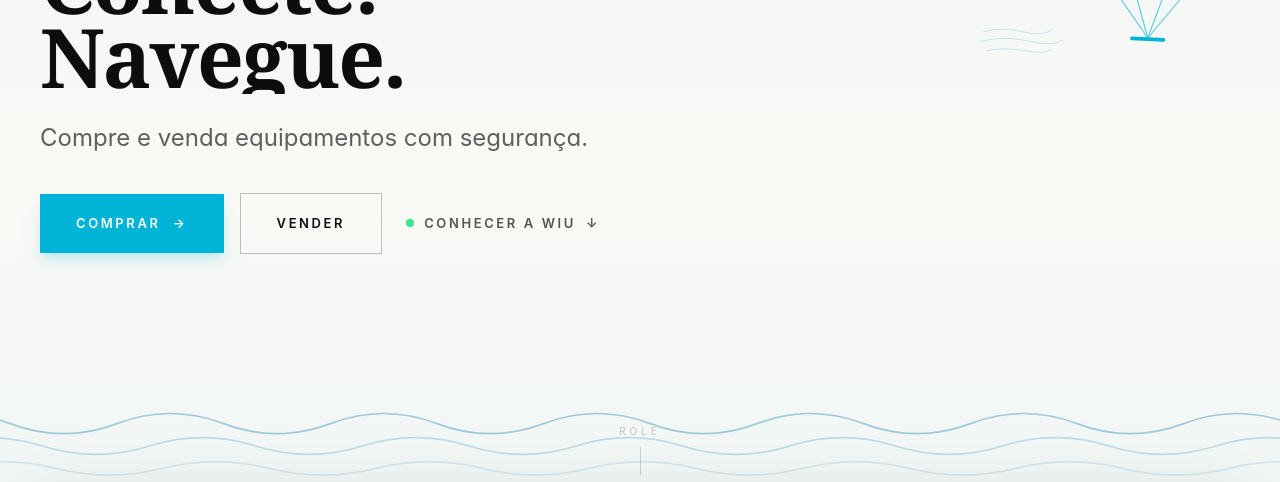
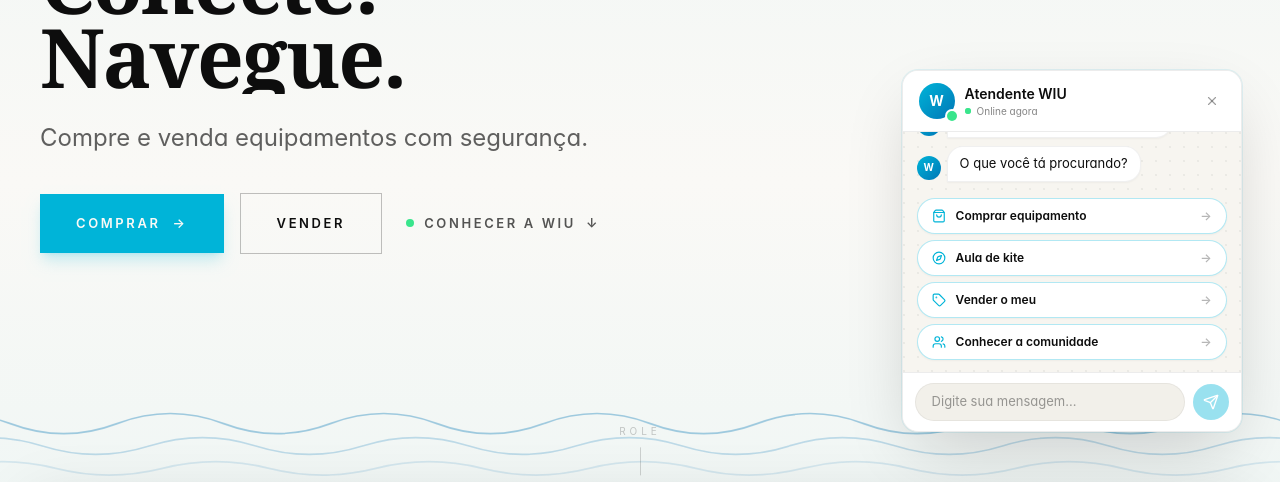
Before and after one commit to wiu-sup-brazil/wiu-site, a React (Vite) app: page / in a window 1280 px wide. Shown: the part 298-780 px from the top of the page. Built offline with nearby package versions, Linux system fonts and the light colour scheme; no server answers; the database is empty.

Commit message:
Update Hero.tsx

```diff
--- a/src/components/site/Hero.tsx
+++ b/src/components/site/Hero.tsx
@@ -1,6 +1,18 @@
-import { useRef } from "react";
-import { motion, useReducedMotion, useScroll, useTransform } from "motion/react";
+import { useEffect, useRef, useState } from "react";
+import { motion, AnimatePresence, useReducedMotion, useScroll, useTransform, useMotionValueEvent } from "motion/react";
 import { SunShape, BirdsShape, KiteShape, WindStreaks, SeaWaves } from "./KiteDecor";
+import { X, Send, ShoppingBag, Compass, Tag, Users } from "lucide-react";
+
+const WHATSAPP = "5585998477678";
+
+type ChatMsg = { from: "ia" | "user"; text: string };
+
+const IA_OPTIONS = [
+  { icon: ShoppingBag, label: "Comprar equipamento", href: "#marketplace" },
+  { icon: Compass, label: "Aula de kite", href: "#plataforma" },
+  { icon: Tag, label: "Vender o meu", href: `https://wa.me/${WHATSAPP}?text=${encodeURIComponent("Oi! Quero vender meu equipamento na WIU.")}` },
+  { icon: Users, label: "Conhecer a comunidade", href: "#comunidade" },
+];
 
 export function Hero() {
   const ref = useRef<HTMLDivElement>(null);
@@ -17,6 +29,21 @@
   const kiteX = useTransform(scrollYProgress, [0, 1], ["0vw", "-30vw"]);
   const kiteXMobile = useTransform(scrollYProgress, [0, 1], ["0vw", "8vw"]);
   const kiteRotate = useTransform(scrollYProgress, [0, 0.5, 1], [0, 8, -6]);
+
+  /* Chat IA: acompanha o scroll (desce junto) e some caso o usuário não
+     interaja. Se digitar ou clicar numa opção, permanece visível. */
+  const chatY = useTransform(scrollYProgress, [0, 0.6], ["0vh", "50vh"]);
+  const chatScrollOpacity = useTransform(scrollYProgress, [0, 0.15], [1, 0]);
+
+  const interactedRef = useRef(false);
+  const [pointerNone, setPointerNone] = useState(false);
+  const [chatClosed, setChatClosed] = useState(false);
+
+  const chatOpacity = useTransform(chatScrollOpacity, (v) => (interactedRef.current ? 1 : v));
+
+  useMotionValueEvent(chatOpacity, "change", (v) => {
+    setPointerNone(v < 0.05);
+  });
 
   return (
     <section ref={ref} id="top" className="relative min-h-[100vh] overflow-x-clip bg-paper">
@@ -37,8 +64,7 @@
         <SeaWaves color="currentColor" className="h-full w-full" />
       </div>
 
-      {/* Pipa: entra planando ao abrir e depois desce junto com o scroll,
-          atravessando pro bloco seguinte. Mobile usa um desvio X próprio. */}
+      {/* Pipa mobile */}
       <motion.div
         aria-hidden
         className="pointer-events-none absolute z-30 right-[20%] bottom-[12%] w-24 md:hidden"
@@ -57,9 +83,10 @@
         </motion.div>
       </motion.div>
 
+      {/* Pipa desktop */}
       <motion.div
         aria-hidden
-        className="pointer-events-none absolute z-30 hidden md:block md:right-[3%] md:top-[26%] md:w-36 lg:w-44"
+        className="pointer-events-none absolute z-30 hidden md:block md:right-[3%] md:top-[16%] md:w-32 lg:w-36"
         initial={{ y: "-55vh", x: "10vw", rotate: -30, opacity: 0 }}
         animate={{ y: 0, x: 0, rotate: 0, opacity: 1 }}
         transition={{ duration: 2.4, delay: 0.3, ease: [0.15, 0.8, 0.2, 1] }}
@@ -75,9 +102,10 @@
         </motion.div>
       </motion.div>
 
+      {/* Sol/pássaros/vento */}
       <motion.div aria-hidden style={sceneStyle} className="hidden md:block pointer-events-none absolute inset-0">
         <motion.div
-          className="absolute right-[6%] top-[10%] w-28 lg:w-36 text-ink/80"
+          className="absolute right-[6%] top-[6%] w-24 lg:w-28 text-ink/80"
           animate={reduce ? undefined : { scale: [1, 1.05, 1] }}
           transition={{ duration: 6, repeat: Infinity, ease: "easeInOut" }}
         >
@@ -93,13 +121,36 @@
         </motion.div>
 
         <div
-          className="absolute right-[16%] top-[40%] w-20 lg:w-24 wind-drift text-accent/50"
+          className="absolute right-[16%] top-[30%] w-16 lg:w-20 wind-drift text-accent/50"
           style={{ animationDelay: "1s" }}
         >
           <WindStreaks color="currentColor" />
         </div>
       </motion.div>
 
+      {/* Chat IA — canto direito, abaixo da pipa. Some ao rolar se não interagir. */}
+      <AnimatePresence>
+        {!chatClosed && (
+          <motion.div
+            className="hidden md:block absolute z-40 md:right-[3%] md:top-[46%] md:w-[320px] lg:w-[340px]"
+            initial={{ opacity: 0, y: 40, scale: 0.92 }}
+            animate={{ opacity: 1, y: 0, scale: 1 }}
+            exit={{ opacity: 0, y: 20, scale: 0.95 }}
+            transition={{ delay: 2.8, duration: 0.8, ease: [0.15, 0.8, 0.2, 1] }}
+          >
+            <motion.div
+              style={reduce ? undefined : { y: chatY, opacity: chatOpacity, pointerEvents: pointerNone ? "none" : "auto" }}
+            >
+              <IAChat
+                onInteract={() => { interactedRef.current = true; }}
+                onClose={() => setChatClosed(true)}
+              />
+            </motion.div>
+          </motion.div>
+        )}
+      </AnimatePresence>
+
+      {/* Conteúdo principal */}
       <div className="relative z-10 flex min-h-[100vh] flex-col">
         <div className="mx-auto flex w-full max-w-[1400px] flex-1 flex-col justify-center px-6 md:px-10 pt-24 pb-16">
           <div className="max-w-xl lg:max-w-2xl">
@@ -181,3 +232,172 @@
     </section>
   );
 }
+
+function IAChat({ onInteract, onClose }: { onInteract: () => void; onClose: () => void }) {
+  const [msgs, setMsgs] = useState<ChatMsg[]>([
+    { from: "ia", text: "Olá! Sou a atendente da WIU 👋" },
+    { from: "ia", text: "O que você tá procurando?" },
+  ]);
+  const [text, setText] = useState("");
+  const [showOptions, setShowOptions] = useState(true);
+  const [typing, setTyping] = useState(false);
+  const boxRef = useRef<HTMLDivElement>(null);
+
+  useEffect(() => { boxRef.current?.scrollTo({ top: 9e9, behavior: "smooth" }); }, [msgs, typing]);
+
+  function pick(opt: typeof IA_OPTIONS[number]) {
+    onInteract();
+    setMsgs((m) => [...m, { from: "user", text: opt.label }]);
+    setShowOptions(false);
+    setTyping(true);
+    setTimeout(() => {
+      setTyping(false);
+      setMsgs((m) => [...m, { from: "ia", text: "Boa escolha! Te levo pra lá agora." }]);
+      setTimeout(() => {
+        if (opt.href.startsWith("#")) {
+          document.querySelector(opt.href)?.scrollIntoView({ behavior: "smooth", block: "start" });
+        } else {
+          window.open(opt.href, "_blank", "noopener,noreferrer");
+        }
+      }, 900);
+    }, 800);
+  }
+
+  function send() {
+    const tt = text.trim();
+    if (!tt) return;
+    onInteract();
+    setMsgs((m) => [...m, { from: "user", text: tt }]);
+    setText("");
+    setShowOptions(false);
+    setTyping(true);
+    setTimeout(() => {
+      setTyping(false);
+      setMsgs((m) => [...m, { from: "ia", text: "Entendi! Escolhe uma das opções abaixo pra eu te direcionar:" }]);
+      setShowOptions(true);
+    }, 900);
+  }
+
+  return (
+    <div
+      className="rounded-2xl overflow-hidden bg-white border border-ink/8"
+      style={{ boxShadow: "0 25px 70px -15px rgba(13,13,13,0.2), 0 0 0 1px rgba(0,180,216,0.1)" }}
+    >
+      {/* Header */}
+      <div className="flex items-center gap-2.5 px-4 py-3 bg-white border-b border-ink/8">
+        <div className="relative">
+          <div className="grid h-9 w-9 place-items-center rounded-full text-white font-bold text-sm"
+            style={{ background: "linear-gradient(135deg, #00b4d8 0%, #0077b6 100%)" }}>
+            W
+          </div>
+          <span className="absolute -bottom-0.5 -right-0.5 h-2.5 w-2.5 rounded-full bg-[#39e58c] ring-2 ring-white" />
+        </div>
+        <div className="min-w-0 flex-1">
+          <div className="text-sm font-semibold text-ink truncate">Atendente WIU</div>
+          <div className="text-[10px] text-ink/50 flex items-center gap-1.5">
+            <span className="relative flex h-1.5 w-1.5">
+              <span className="absolute inline-flex h-full w-full animate-ping rounded-full bg-[#39e58c] opacity-75" />
+              <span className="relative inline-flex h-1.5 w-1.5 rounded-full bg-[#39e58c]" />
+            </span>
+            Online agora
+          </div>
+        </div>
+        <button
+          onClick={onClose}
+          aria-label="Fechar chat"
+          className="rounded-full p-1.5 text-ink/40 hover:text-ink hover:bg-ink/5 transition"
+        >
+          <X className="h-3.5 w-3.5" />
+        </button>
+      </div>
+
+      {/* Mensagens */}
+      <div
+        ref={boxRef}
+        className="max-h-60 overflow-y-auto px-3.5 py-3 space-y-2"
+        style={{
+          background: "#f7f5f0",
+          backgroundImage: "radial-gradient(circle at 1px 1px, rgba(13,13,13,0.05) 1px, transparent 0)",
+          backgroundSize: "14px 14px",
+        }}
+      >
+        {msgs.map((m, i) => (
+          <div key={i} className={`flex ${m.from === "user" ? "justify-end" : "justify-start"} items-end gap-1.5`}>
+            {m.from === "ia" && (
+              <div className="grid h-6 w-6 place-items-center rounded-full text-white text-[10px] font-bold shrink-0 mb-0.5"
+                style={{ background: "linear-gradient(135deg, #00b4d8 0%, #0077b6 100%)" }}>
+                W
+              </div>
+            )}
+            <div
+              className={`max-w-[78%] px-3 py-2 text-[13px] leading-snug ${
+                m.from === "user"
+                  ? "bg-[#00b4d8] text-white rounded-2xl rounded-br-sm"
+                  : "bg-white text-ink rounded-2xl rounded-bl-sm border border-ink/6"
+              }`}
+              style={m.from === "ia" ? { boxShadow: "0 1px 2px rgba(0,0,0,0.04)" } : undefined}
+            >
+              {m.text}
+            </div>
+          </div>
+        ))}
+
+        {typing && (
+          <div className="flex items-end gap-1.5 justify-start">
+            <div className="grid h-6 w-6 place-items-center rounded-full text-white text-[10px] font-bold shrink-0 mb-0.5"
+              style={{ background: "linear-gradient(135deg, #00b4d8 0%, #0077b6 100%)" }}>
+              W
+            </div>
+            <div className="bg-white rounded-2xl rounded-bl-sm border border-ink/6 px-3.5 py-2.5"
+              style={{ boxShadow: "0 1px 2px rgba(0,0,0,0.04)" }}>
+              <div className="flex gap-1">
+                <span className="h-1.5 w-1.5 rounded-full bg-ink/30 animate-bounce" style={{ animationDelay: "0ms" }} />
+                <span className="h-1.5 w-1.5 rounded-full bg-ink/30 animate-bounce" style={{ animationDelay: "150ms" }} />
+                <span className="h-1.5 w-1.5 rounded-full bg-ink/30 animate-bounce" style={{ animationDelay: "300ms" }} />
+              </div>
+            </div>
+          </div>
+        )}
+
+        {showOptions && !typing && (
+          <div className="pt-2 space-y-1.5">
+            {IA_OPTIONS.map((opt) => {
+              const Icon = opt.icon;
+              return (
+                <button
+                  key={opt.label}
+                  onClick={() => pick(opt)}
+                  className="w-full flex items-center gap-2.5 px-3.5 py-2 rounded-full bg-white hover:bg-[#00b4d8] hover:text-white hover:border-[#00b4d8] text-ink text-[12px] font-semibold transition-all border border-[#00b4d8]/30 text-left group"
+                  style={{ boxShadow: "0 1px 2px rgba(0,0,0,0.04)" }}
+                >
+                  <Icon className="h-3.5 w-3.5 shrink-0 text-[#00b4d8] group-hover:text-white transition-colors" />
+                  <span className="flex-1">{opt.label}</span>
+                  <span className="text-ink/30 group-hover:text-white transition-colors">→</span>
+                </button>
+              );
+            })}
+          </div>
+        )}
+      </div>
+
+      {/* Input */}
+      <div className="flex items-center gap-2 px-3 py-2.5 border-t border-ink/8 bg-white">
+        <input
+          value={text}
+          onChange={(e) => { setText(e.target.value); if (e.target.value) onInteract(); }}
+          onKeyDown={(e) => e.key === "Enter" && send()}
+          placeholder="Digite sua mensagem…"
+          className="flex-1 bg-[#f2f0ea] rounded-full px-4 py-2 text-[13px] text-ink placeholder:text-ink/40 outline-none border border-ink/5 focus:border-[#00b4d8]/40 transition-colors"
+        />
+        <button
+          onClick={send}
+          aria-label="Enviar"
+          disabled={!text.trim()}
+          className="grid h-9 w-9 place-items-center rounded-full bg-[#00b4d8] text-white hover:brightness-110 transition disabled:opacity-40 disabled:cursor-not-allowed shrink-0"
+        >
+          <Send className="h-4 w-4" />
+        </button>
+      </div>
+    </div>
+  );
+}
```
